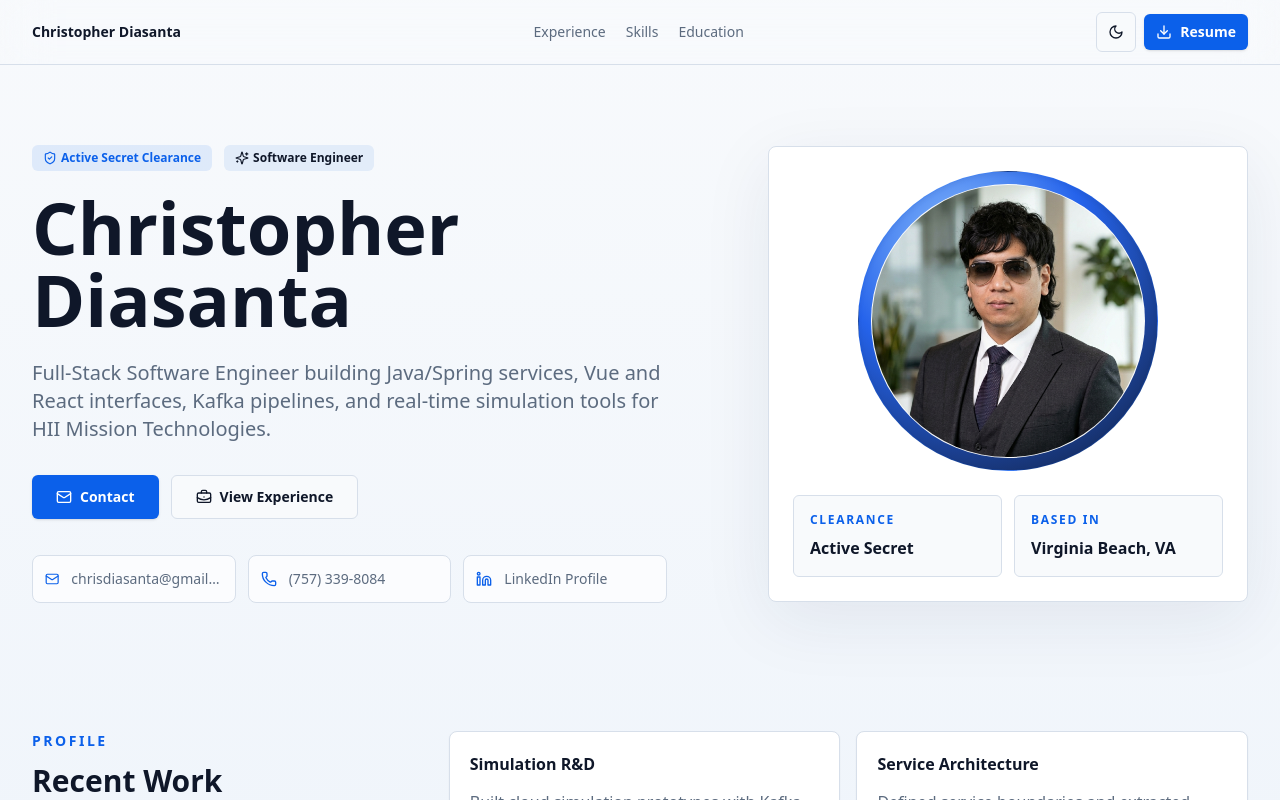
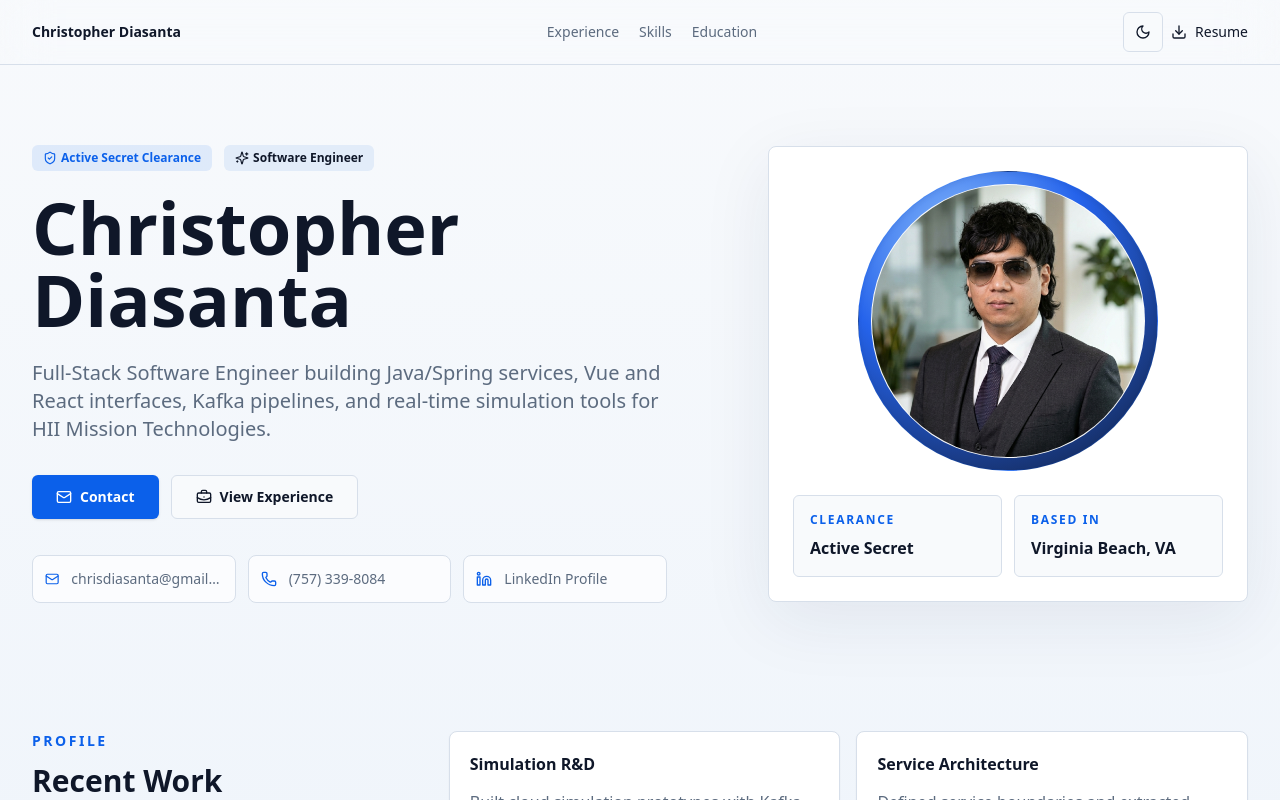
Before and after one commit to GeneralTaoChikn/GeneralTaoChikn.github.io, a Next.js app: page / in a window 1280 px wide. Shown: the top 800 px of the page. Built offline with nearby package versions, Linux system fonts and the light colour scheme.

Commit message:
changed resume download button

```diff
--- a/app/page.tsx
+++ b/app/page.tsx
@@ -91,16 +91,15 @@ export default function Home() {
             >
               {theme === "dark" ? <Sun /> : <Moon />}
             </Button>
-            <Button asChild size="sm">
             <a
               href={assetPath("/Diasanta_Resume.pdf")}
               target="_blank"
               rel="noreferrer"
+              className="flex items-center gap-2 text-sm font-medium text-foreground hover:text-primary transition"
             >
-                <Download />
+              <Download className="size-4" />
               Resume
             </a>
-            </Button>
           </div>
         </nav>
       </header>
```
Lines whose indentation alone changed are shown as unchanged.
